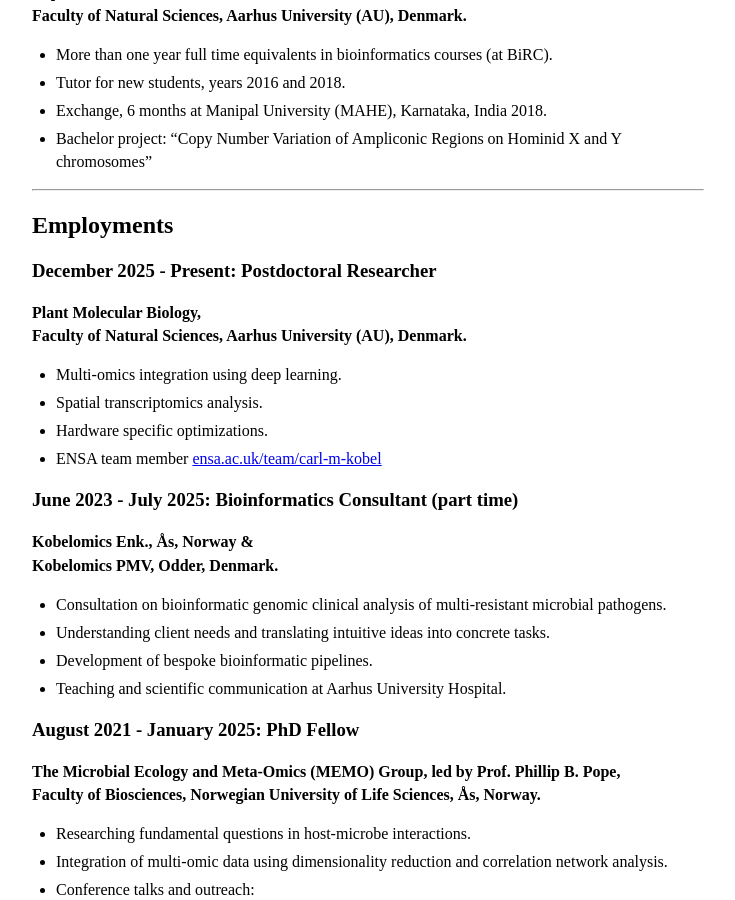
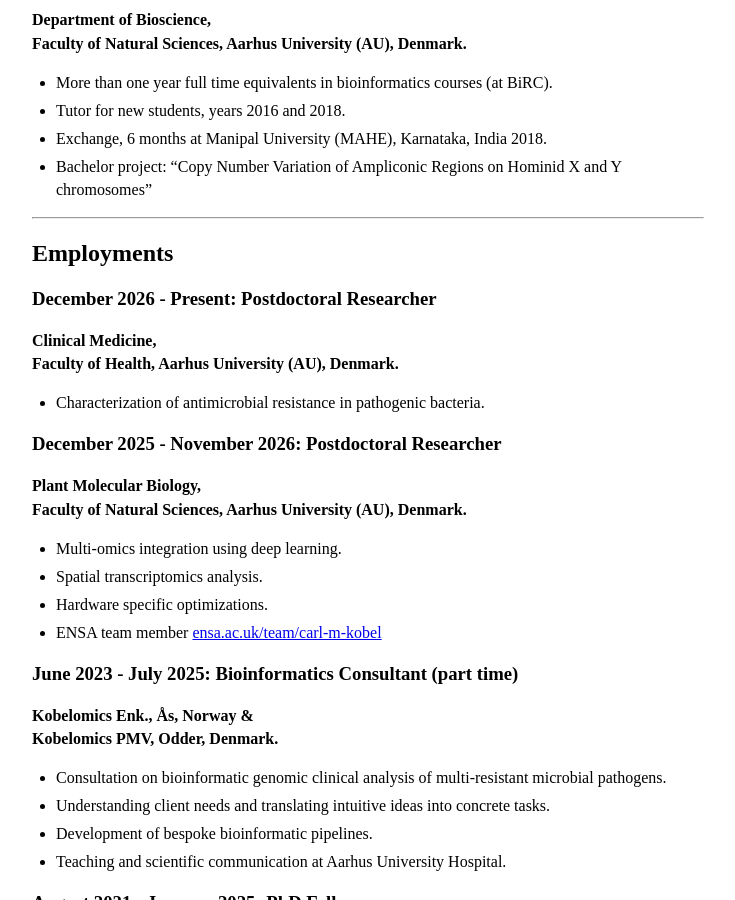
Before and after one commit to cmkobel/cmkobel.github.io, a Jekyll site: the page built from _pages/cv.md, in a window 1280 px wide and 900 px high, scrolled down 1096 px. Shown: the whole window, without its empty margins (272-1007 px from the left). Built offline with Jekyll 4.4.1, drawn with Linux system fonts in a browser that asks for light colours; some of the changed text lies outside the part shown.

Commit message:
Update employment dates for postdoctoral researcher roles

```diff
--- a/_pages/cv.md
+++ b/_pages/cv.md
@@ -43,7 +43,13 @@ redirect_from:
 
 ## Employments
 
-### December 2025 - Present: Postdoctoral Researcher
+### December 2026 - Present: Postdoctoral Researcher
+**Clinical Medicine,**
+**Faculty of Health, Aarhus University (AU), Denmark.**
+  - Characterization of antimicrobial resistance in pathogenic bacteria.
+
+
+### December 2025 - November 2026: Postdoctoral Researcher
 
 **Plant Molecular Biology,**
 **Faculty of Natural Sciences, Aarhus University (AU), Denmark.**
```
